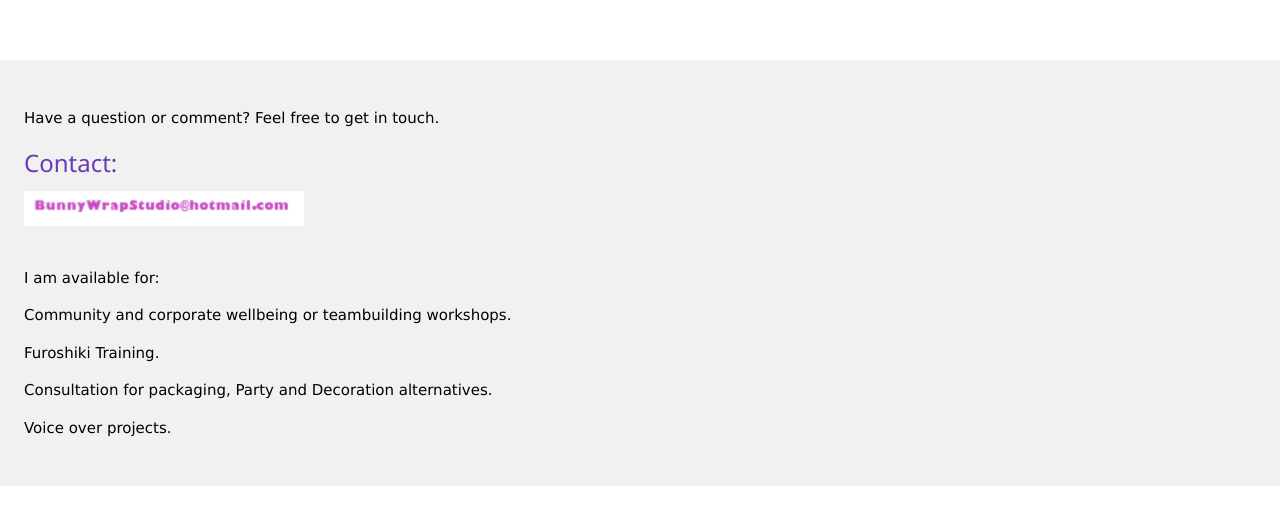
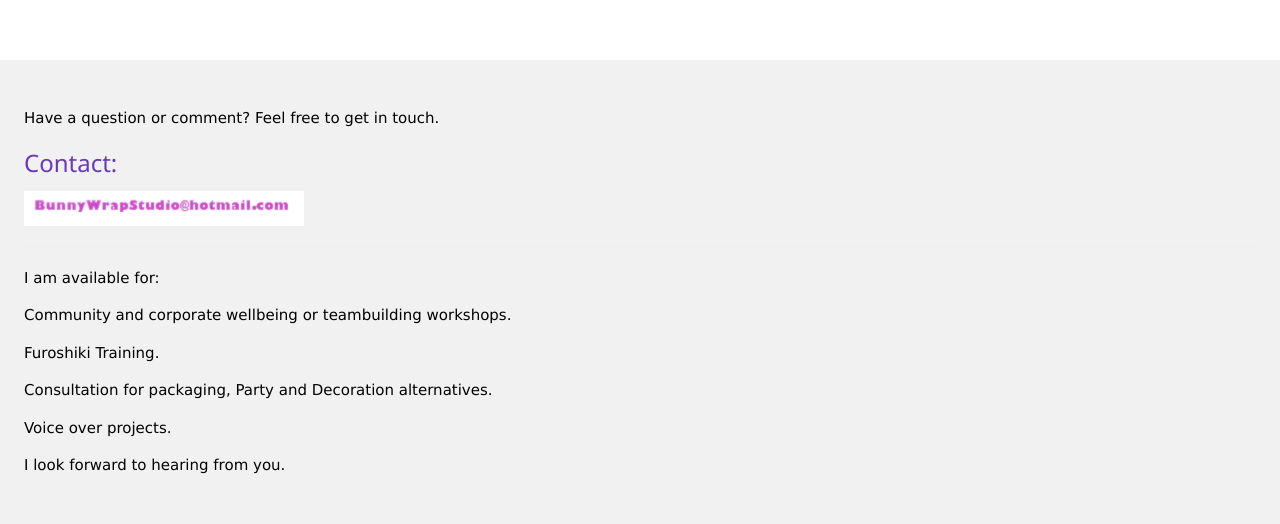
Before and after one commit to bunnywrapstudio/main, a plain HTML site: page test.html in a window 1280 px wide. Shown: the part 4146-4670 px from the top of the page. Before the commit the page ends 4632 px from the top, so only its background shows below. Drawn offline with nearby package versions, Linux system fonts and the light colour scheme.

Commit message:
Update test.html

```diff
--- a/test.html
+++ b/test.html
@@ -123,11 +123,13 @@
 <p>Have a question or comment?  Feel free to get in touch.</p>
     <h3 class="w3-text-deep-purple" "w3-center">Contact:</h3><img class="w3-image" src="email bunnywrapstudio.png" width="280" height="150">
     <hr>
-    <class="w3-text-deep-purple" <p>I am available for:</p>
-    <p>Community and corporate  wellbeing or teambuilding workshops.</p>
-    <p>Furoshiki Training.
+    <p class="w3-text-deep-purple">
+    </p>I am available for:</p>
+    </p>Community and corporate  wellbeing or teambuilding workshops.</p>
+    </p>Furoshiki Training.
     </p>Consultation for packaging, Party and Decoration alternatives.</p>
     <p>Voice over projects.</p>
+          <p>I look forward to hearing from you.</p>
 
 <!-- End page content -->
 </div>
```
